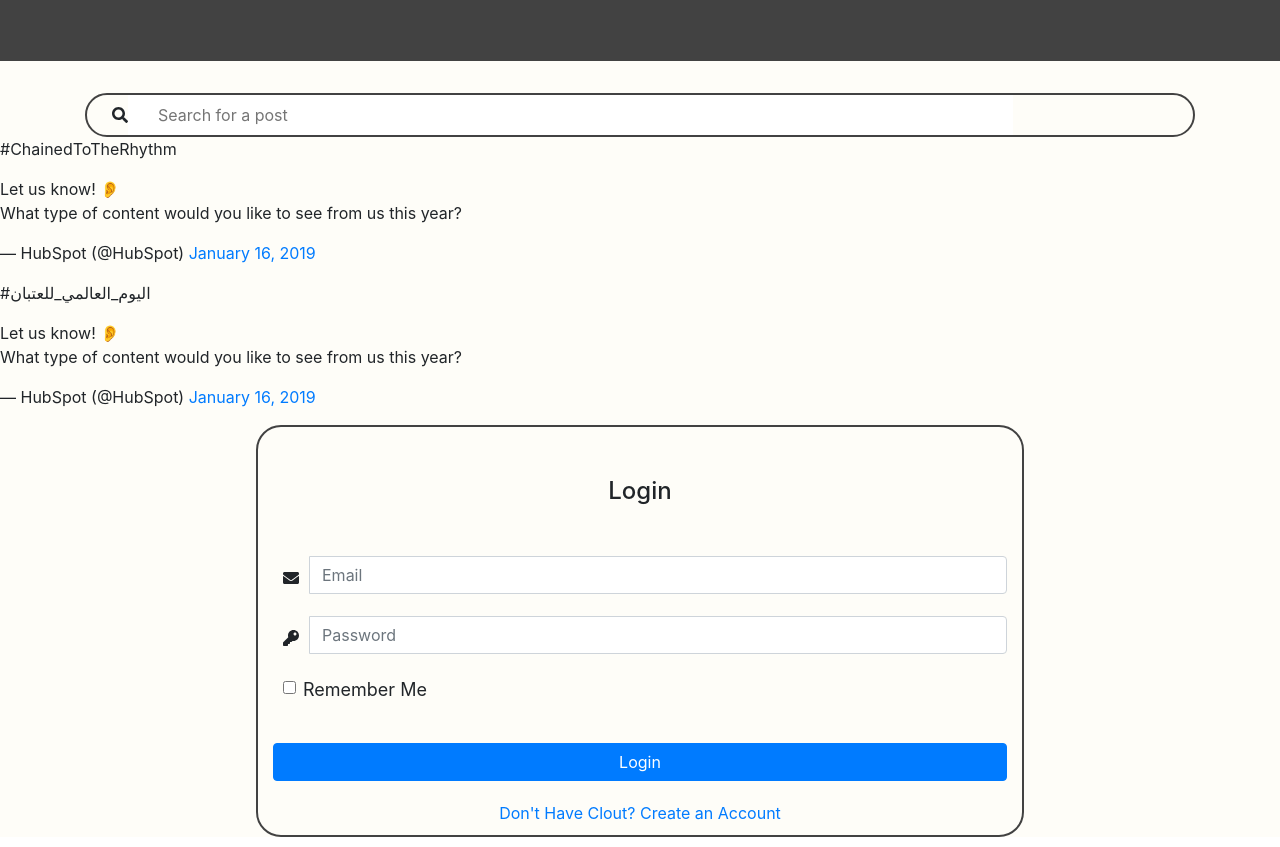
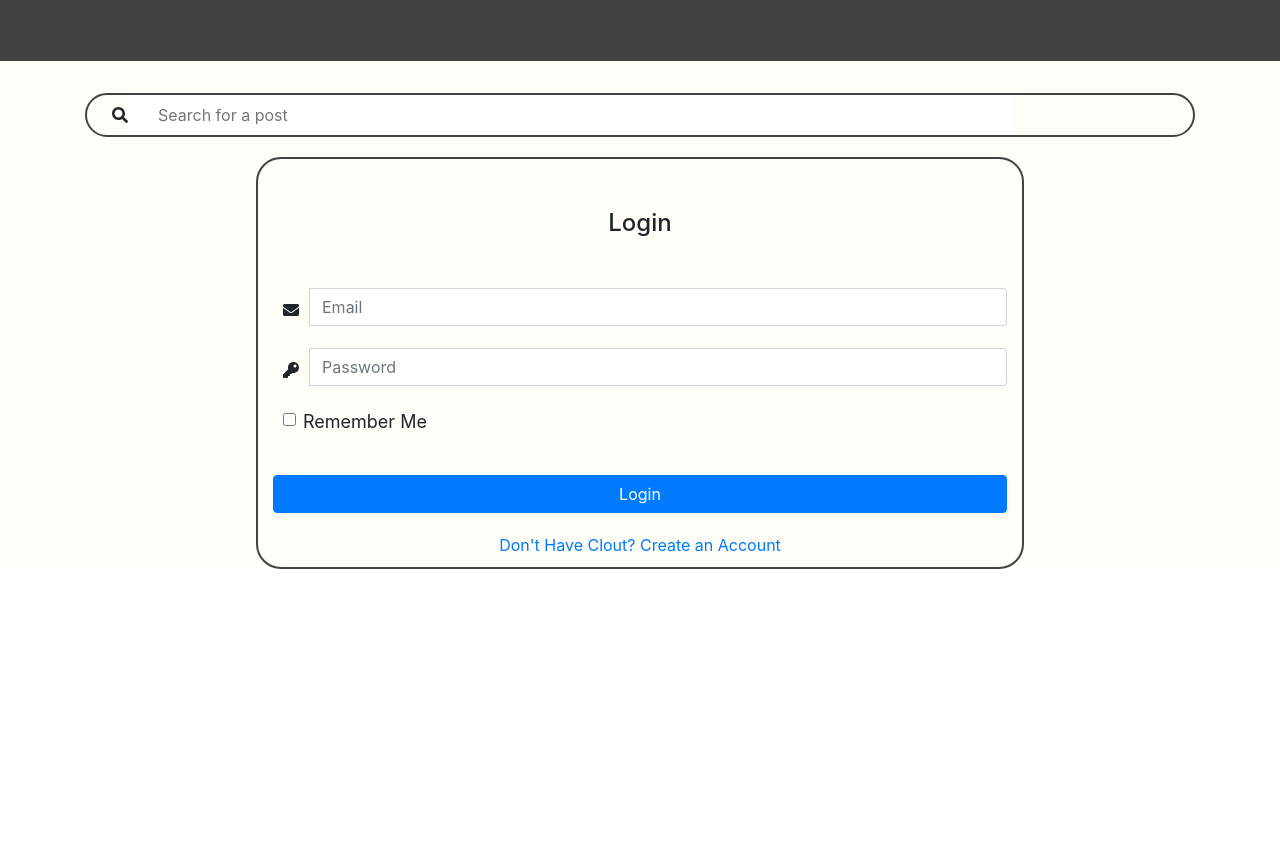
Before and after one commit to AustinB21/CloutStack, an Angular app: page /login in a window 1280 px wide. Before the commit this address led to /. Shown: the part 240-1087 px from the top of the page. After the commit the page ends 819 px from the top, so only its background shows below. Built offline with nearby package versions, Linux system fonts and the light colour scheme.

Commit message:
Added routing

```diff
--- a/src/app/app-routing.module.ts
+++ b/src/app/app-routing.module.ts
@@ -1,8 +1,14 @@
 import { NgModule } from '@angular/core';
 import { Routes, RouterModule } from '@angular/router';
+import { FeedComponent } from './feed/feed.component';
+import { LoginComponent } from './login/login.component';
 
 
-const routes: Routes = [];
+const routes: Routes = [
+  { path: 'feed', component: FeedComponent },
+  { path: 'login', component: LoginComponent},
+  { path: '', redirectTo: '/login', pathMatch: 'full'}
+];
 
 @NgModule({
   imports: [RouterModule.forRoot(routes)],
--- a/src/app/app.component.html
+++ b/src/app/app.component.html
@@ -32,10 +32,10 @@
             <a class="nav-link" href="#">About</a>
           </li>
           <li class="nav-item">
-            <a class="nav-link" href="#">Home</a>
+            <a class="nav-link" routerLink="feed">Home</a>
           </li>
           <li class="nav-item">
-            <a class="nav-link" href="#">Login</a>
+            <a class="nav-link" routerLink="login">Login</a>
           </li>
           <li class="nav-item">
             <a class="nav-link" href="#">Saved</a>
@@ -60,9 +60,8 @@
     </div>
 
   </div>
-  <app-feed></app-feed>
 
-  <app-login></app-login>
+  <router-outlet></router-outlet>
 
 
 </body>
--- a/src/app/login/login.component.css
+++ b/src/app/login/login.component.css
@@ -15,6 +15,7 @@ h1 {
     border: 2px solid #424242;
     width: 60%;
     margin-bottom: 10px;
+    margin-top: 20px;
 }
 
 .remember-box-container {
```
